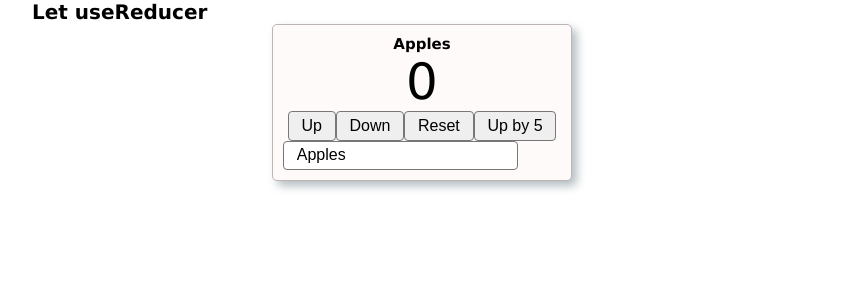
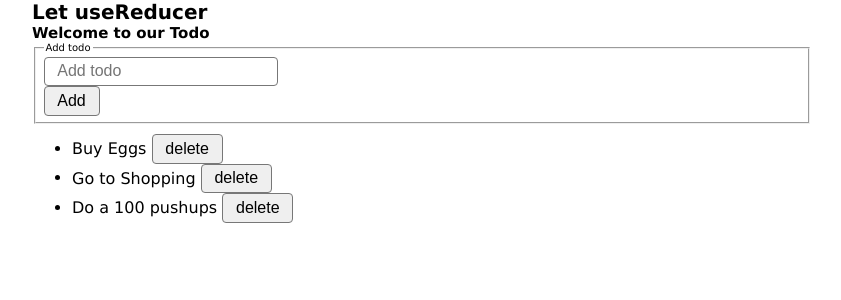
Before and after one commit to MariusCodeAcademy/feu5-14_react_useReducer_todo, a React (Vite) app: page / in a window 1280 px wide. Shown: the top 300 px of the page, without its empty margins (218-1059 px from the left). Built offline with nearby package versions, Linux system fonts and the light colour scheme.

Commit message:
Add todo reducer

```diff
--- a/src/App.jsx
+++ b/src/App.jsx
@@ -1,12 +1,14 @@
 import './styles/reset.css';
 import './styles/App.css';
 import Counter from './components/counter/Counter';
+import Todo from './components/todo/Todo';
 
 function App() {
   return (
     <div className="container">
       <h1>Let useReducer</h1>
-      <Counter />
+      {/* <Counter /> */}
+      <Todo />
     </div>
   );
 }
--- a/src/components/todo/Todo.jsx
+++ b/src/components/todo/Todo.jsx
@@ -1,4 +1,4 @@
-import React from 'react';
+import React, { useReducer, useState } from 'react';
 
 const initTodos = [
   { id: 1, value: 'Buy Eggs', done: false, date: '' },
@@ -6,20 +6,57 @@ const initTodos = [
   { id: 3, value: 'Do a 100 pushups', done: false, date: '' },
 ];
 
+function todosReducer(state, action) {
+  switch (action.type) {
+    case 'ADD_TODO':
+      return [...state, action.payload];
+    default:
+      console.error('type not found');
+  }
+}
+
 function Todo() {
-  // sukirti useReducer() fn
+  const [state, dispatch] = useReducer(todosReducer, initTodos);
+  const [newInputVal, setNewInputVal] = useState('');
+  console.log('state ===', state);
+  /* Tasks
+  // sukurti useReducer() fn
   // atvaizduoti sarasa is state
   // padaryti kad eitu prideti todo
   // padaryti kad eitu istrinti todo
-  // suskaidyti i atskirus komponentus
+  // suskaidyti i atskirus komponentus */
+
+  function submitHandler(e) {
+    e.preventDefault();
+    // paimti input reikme
+    // pagaminti todo obj
+    // ideti i todos su dispach
+    const newTodoObj = {
+      id: 4,
+      value: newInputVal,
+      done: false,
+      date: new Date().toLocaleTimeString(),
+    };
+    //       /              action                   /
+    dispatch({ type: 'ADD_TODO', payload: newTodoObj });
+    setNewInputVal('');
+  }
+
+  // fn deleteHandler
+
   return (
     <div>
       <h2>Welcome to our Todo</h2>
 
-      <form>
+      <form onSubmit={submitHandler}>
         <fieldset>
           <legend>Add todo</legend>
-          <input type="text" placeholder="Add todo" />
+          <input
+            value={newInputVal}
+            onChange={(e) => setNewInputVal(e.target.value)}
+            type="text"
+            placeholder="Add todo"
+          />
           <button type="submit">Add</button>
         </fieldset>
       </form>
@@ -27,11 +64,11 @@ function Todo() {
       {/* <TodoList list={todos} */}
       <ul>
         {/* <TodoItem item={item} */}
-        <li>
-          Buy Milk <button>delete</button>{' '}
-        </li>
-        <li>Do sports</li>
-        <li>Pet a cat</li>
+        {state.map((tObj) => (
+          <li key={tObj.id}>
+            {tObj.value} <button>delete</button>
+          </li>
+        ))}
       </ul>
     </div>
   );
```
